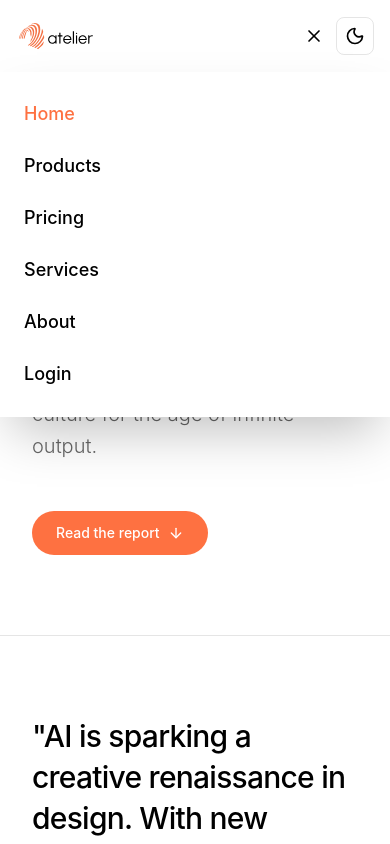
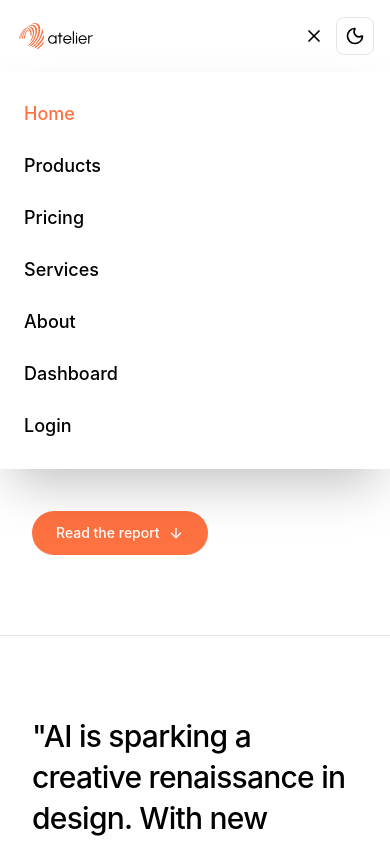
Before and after one commit to fantasiavsr/editorial-web, a React (Vite) app: page / in a window 390 px wide. Both pictures are taken after a click on the button 314 px from the left and 36 px from the top of the page. Shown: the top 844 px of the page. Built offline with nearby package versions, Linux system fonts and the light colour scheme; a web font is replaced by a local one.

Commit message:
feat: add dashboard button on navbar

```diff
--- a/src/components/Navbar.jsx
+++ b/src/components/Navbar.jsx
@@ -158,6 +158,20 @@ export default function Navbar({ title, links }) {
                 </button>
               );
             })}
+            <button
+              onClick={() => {
+                navigate("/dashboard");
+                setMobileOpen(false);
+              }}
+              className="text-lg font-medium text-primary-black dark:text-primary-white hover:text-primary-orange transition-smooth text-left py-1"
+              style={{
+                animation: "staggerReveal 0.3s ease-out forwards",
+                animationDelay: `${links.length * 0.05}s`,
+                opacity: 0,
+              }}
+            >
+              Dashboard
+            </button>
             {!isAuthPage && (
               <button
                 onClick={() => {
```
